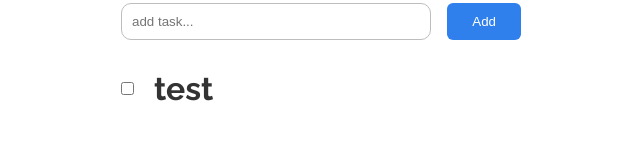
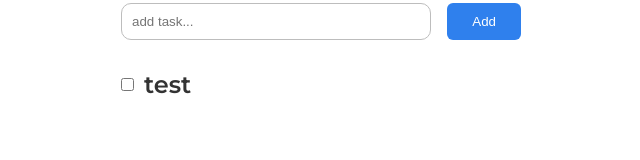
Before and after one commit to Revixxd/to-do-list, a React (Create React App) app: page / in a window 1280 px wide. Shown: the part 149-309 px from the top of the page, without its empty margins (319-959 px from the left). Built offline with nearby package versions, Linux system fonts and the light colour scheme.

Commit message:
small styling

```diff
--- a/src/components/ListElements/ListElement.js
+++ b/src/components/ListElements/ListElement.js
@@ -11,7 +11,7 @@ function ListElement(props){
             checked={props.task.completed}
             onChange={() => props.changeComplete(props.task.id)}
             ></input>
-            <h1 className={props.task.completed ? "elementCrossed" : ""}>{props.task.content}</h1>
+            <h2 className={props.task.completed ? "elementCrossed" : ""}>{props.task.content}</h2>
         </ListElementContainer>
     )
 }
--- a/src/components/ListElements/listElementStyling.js
+++ b/src/components/ListElements/listElementStyling.js
@@ -3,7 +3,7 @@ import styled from "styled-components";
 export const ListElementContainer = styled.div`
 
     display: flex;
-    gap: 20px;
+    gap: 10px;
 
     .elementCrossed{
         text-decoration: line-through;
```
